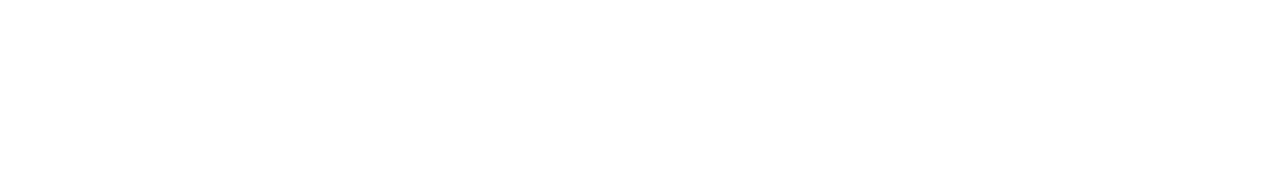
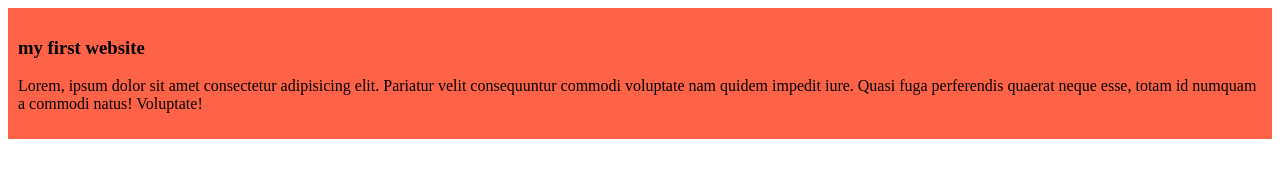
Before and after one commit to safiowasi07/my-simple-website, a plain HTML site: page index.html in a window 1280 px wide. Drawn offline with Linux system fonts and the light colour scheme.

Commit message:
added the first blog

```diff
--- a/index.html
+++ b/index.html
@@ -5,8 +5,13 @@
     <meta charset="UTF-8">
     <meta name="viewport" content="width=device-width, initial-scale=1.0">
     <title>my simple website</title>
+    <link rel="stylesheet" href="styles/blog.css">
 </head>
 <body>
+    <div>
+        <h3>my first website</h3>
+        <p>Lorem, ipsum dolor sit amet consectetur adipisicing elit. Pariatur velit consequuntur commodi voluptate nam quidem impedit iure. Quasi fuga perferendis quaerat neque esse, totam id numquam a commodi natus! Voluptate!</p>
+    </div>
 
 </body>
 </html>
--- /dev/null
+++ b/styles/blog.css
@@ -0,0 +1,4 @@
+div{
+    background-color: tomato;
+    padding: 10px;
+}
```
